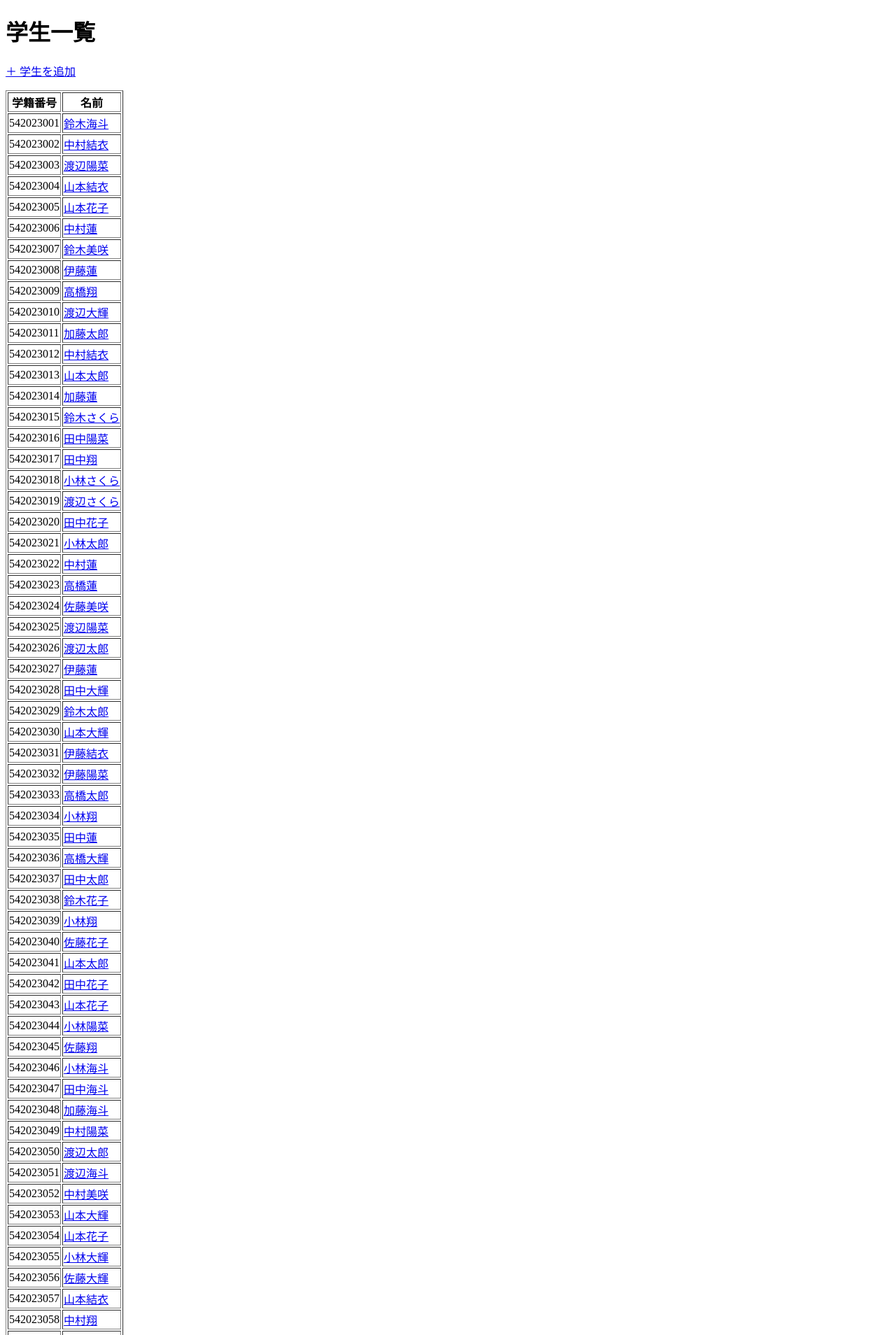
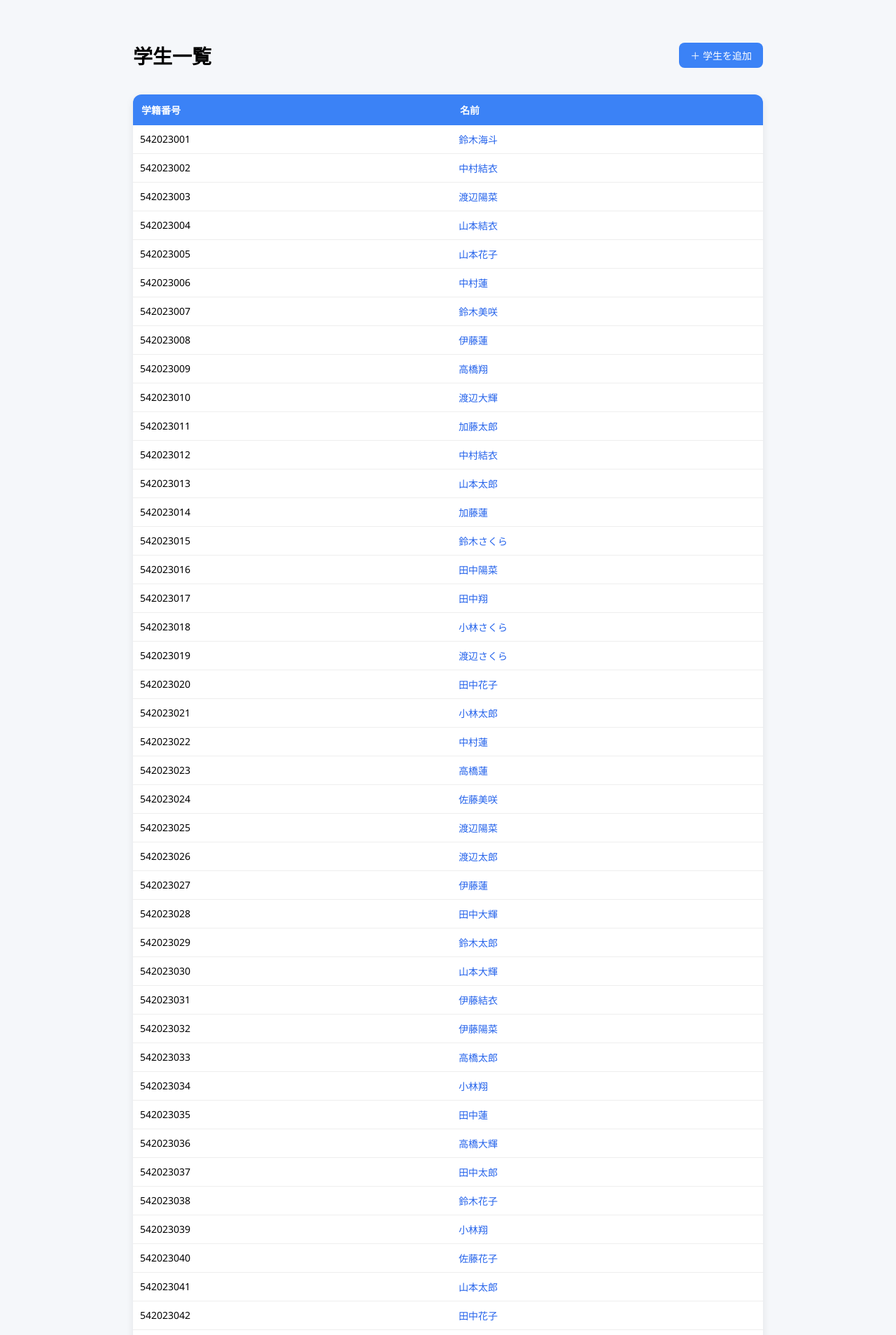
Before and after one commit to HayayoNakagawa/------, a Flask app: page /students in a window 1280 px wide. Shown: the top 1908 px of the page at 70% size. Run offline with Flask 3, Linux system fonts and the light colour scheme; data comes from the database, SQL or seed files in the repository; both versions use the stored data as it was after the commit.

Commit message:
大幅に変更

```diff
--- a/sqlite-tools-win-x64-3510100-main/school_app/app.py
+++ b/sqlite-tools-win-x64-3510100-main/school_app/app.py
@@ -127,7 +127,6 @@ def add_student():
 
     return render_template("add_student.html")
 
-
 @app.route("/students/<student_id>/add_score", methods=["POST"])
 def add_score(student_id):
     subject = request.form["subject"]
--- a/sqlite-tools-win-x64-3510100-main/school_app/templates/students.html
+++ b/sqlite-tools-win-x64-3510100-main/school_app/templates/students.html
@@ -1,32 +1,121 @@
 <!DOCTYPE html>
-<html>
+<html lang="ja">
 <head>
-    <meta charset="utf-8">
+  <meta charset="UTF-8">
   <title>学生一覧</title>
+  <style>
+    body {
+      font-family: "Segoe UI", sans-serif;
+      background: #f5f7fa;
+      margin: 0;
+      padding: 0;
+    }
+
+    .container {
+      max-width: 900px;
+      margin: 40px auto;
+    }
+
+    h1 {
+      font-size: 28px;
+      margin-bottom: 20px;
+    }
+
+    .top-bar {
+      display: flex;
+      justify-content: space-between;
+      align-items: center;
+      margin-bottom: 16px;
+    }
+
+    a.button {
+      background: #3b82f6;
+      color: white;
+      padding: 8px 16px;
+      border-radius: 8px;
+      text-decoration: none;
+      font-size: 14px;
+    }
+
+    a.button:hover {
+      background: #2563eb;
+    }
+
+    table {
+      width: 100%;
+      border-collapse: collapse;
+      background: white;
+      border-radius: 12px;
+      overflow: hidden;
+      box-shadow: 0 4px 12px rgba(0,0,0,0.08);
+    }
+
+    th {
+      background: #3b82f6;
+      color: white;
+      padding: 12px;
+      text-align: left;
+      font-size: 14px;
+    }
+
+    td {
+      padding: 10px;
+      border-bottom: 1px solid #eee;
+      font-size: 14px;
+    }
+
+    tr:hover {
+      background: #f1f5f9;
+    }
+
+    td a {
+      color: #2563eb;
+      text-decoration: none;
+    }
+
+    td a:hover {
+      text-decoration: underline;
+    }
+
+    .empty {
+      padding: 20px;
+      text-align: center;
+      color: #666;
+    }
+  </style>
 </head>
 <body>
+  <div class="container">
+    <div class="top-bar">
       <h1>学生一覧</h1>
+      <a href="/students/add" class="button">＋ 学生を追加</a>
+    </div>
 
-    <p>
-        <a href="/students/add">＋ 学生を追加</a>
-    </p>
-
-    <table border="1">
+    {% if students %}
+    <table>
+      <thead>
         <tr>
           <th>学籍番号</th>
           <th>名前</th>
         </tr>
-
-        {% for s in students %}
+      </thead>
+      <tbody>
+  {% for student in students %}
   <tr>
-            <td>{{ s[0] }}</td>
+    <td>{{ student[0] }}</td>
     <td>
-                <a href="/students/{{ s[0] }}">
-                    {{ s[1] }}
+      <a href="/students/{{ student[0] }}">
+        {{ student[1] }}
       </a>
     </td>
   </tr>
   {% endfor %}
+</tbody>
+
     </table>
+    {% else %}
+      <div class="empty">学生データがありません</div>
+    {% endif %}
+  </div>
 </body>
 </html>
```
Also changed, not shown: sqlite-tools-win-x64-3510100-main/school_app/templates/scores.html (+49 -12 lines), sqlite-tools-win-x64-3510100-main/school_app/school.db. Lines whose indentation alone changed are shown as unchanged.
